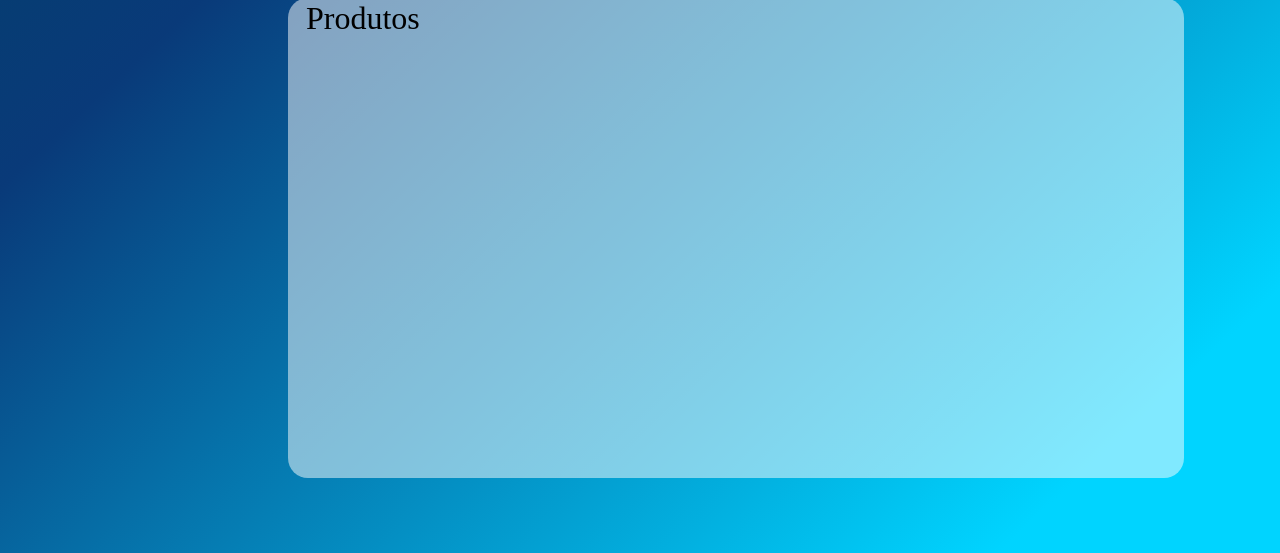
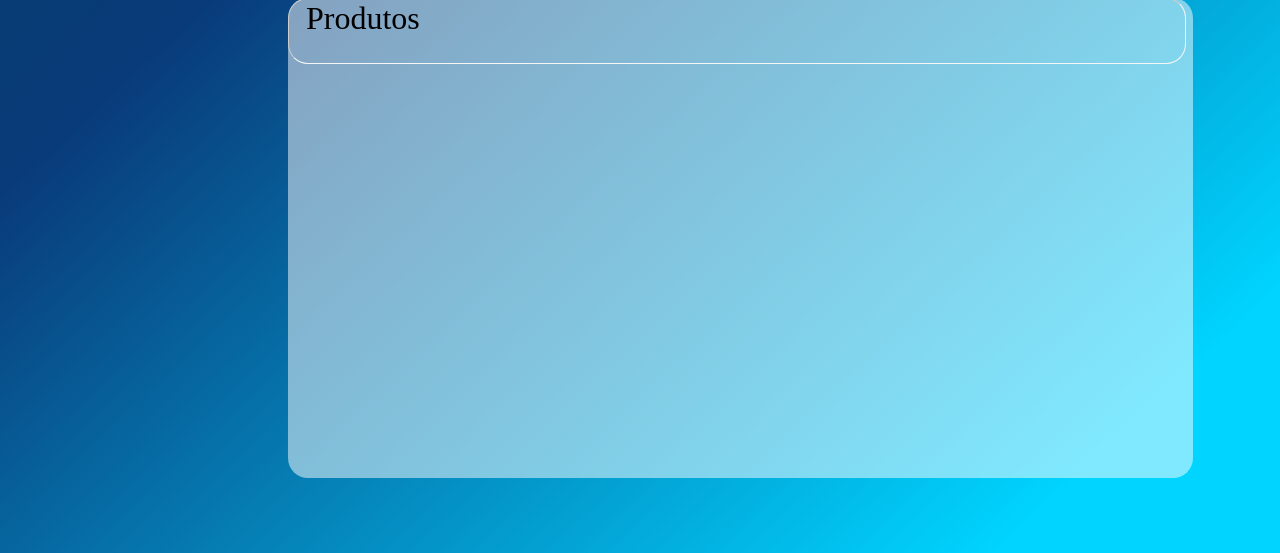
Before and after one commit to lucasmbrute2/Blue_store, a plain HTML site: page templates/carrinho.html in a window 1280 px wide. Shown: the part 279-832 px from the top of the page. Drawn offline with Linux system fonts and the light colour scheme; a web font is replaced by a local one.

Commit message:
atualizaçao pagina carrinho

```diff
--- a/static/css/carrinho.css
+++ b/static/css/carrinho.css
@@ -75,7 +75,7 @@ header#um div#titulo img {
  section#tabela table{
     background-color:#ffffff80;
     position: absolute;
-    width: 70%;
+    width: 70.7%;
     height: 60%;
     display: flex;
     justify-content: left;
@@ -99,3 +99,10 @@ header#um div#titulo img {
  section#tabela table td#produtos{
     padding-left: 1rem;
  }
+
+ section hr{
+    padding-top: 4rem;
+    border-radius: 20px;
+    width: 70%;
+    margin-left: 18rem;
+ }
--- a/templates/carrinho.html
+++ b/templates/carrinho.html
@@ -36,6 +36,7 @@
 
             </tr>
         </table>
+        <hr>
     </section>
 
 </body>
```
